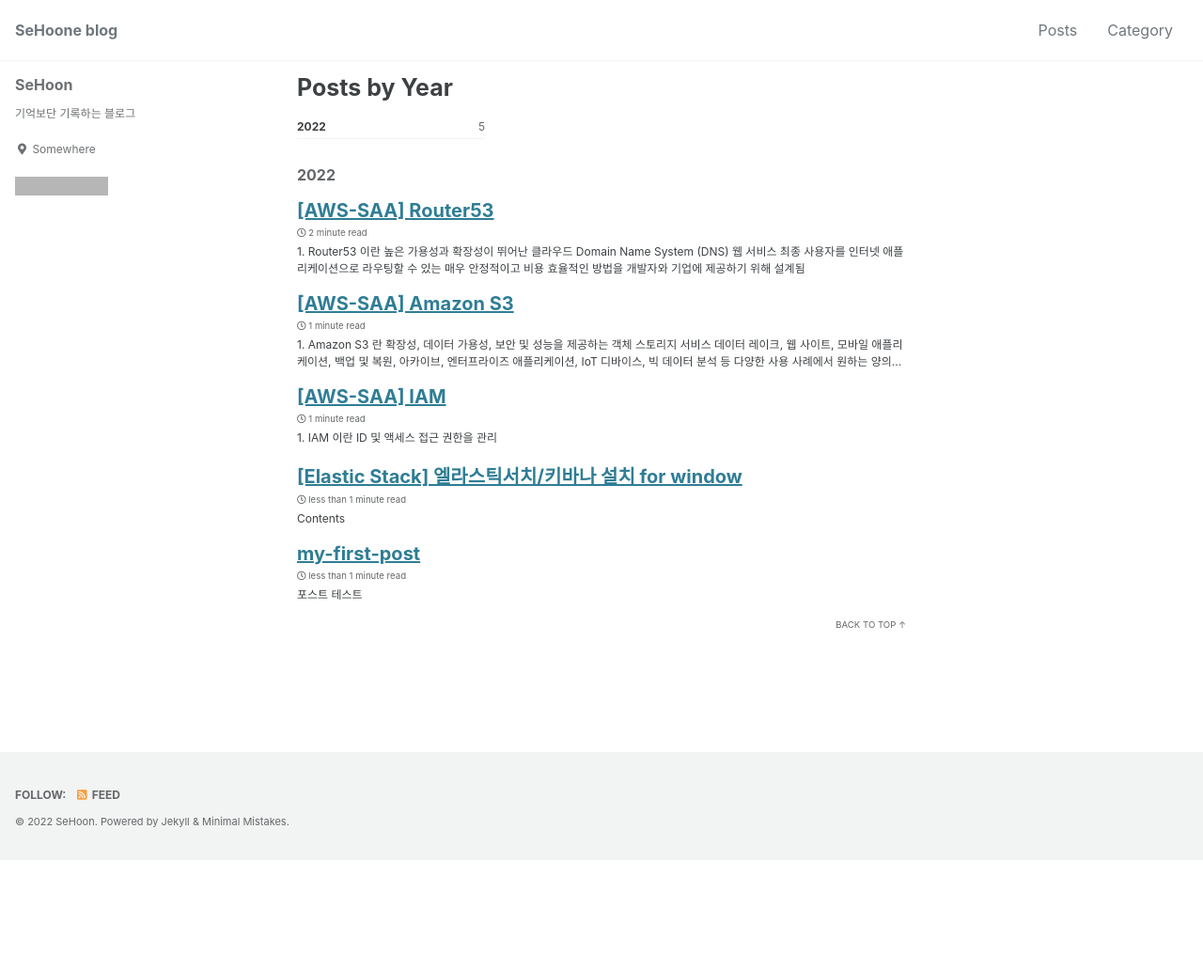
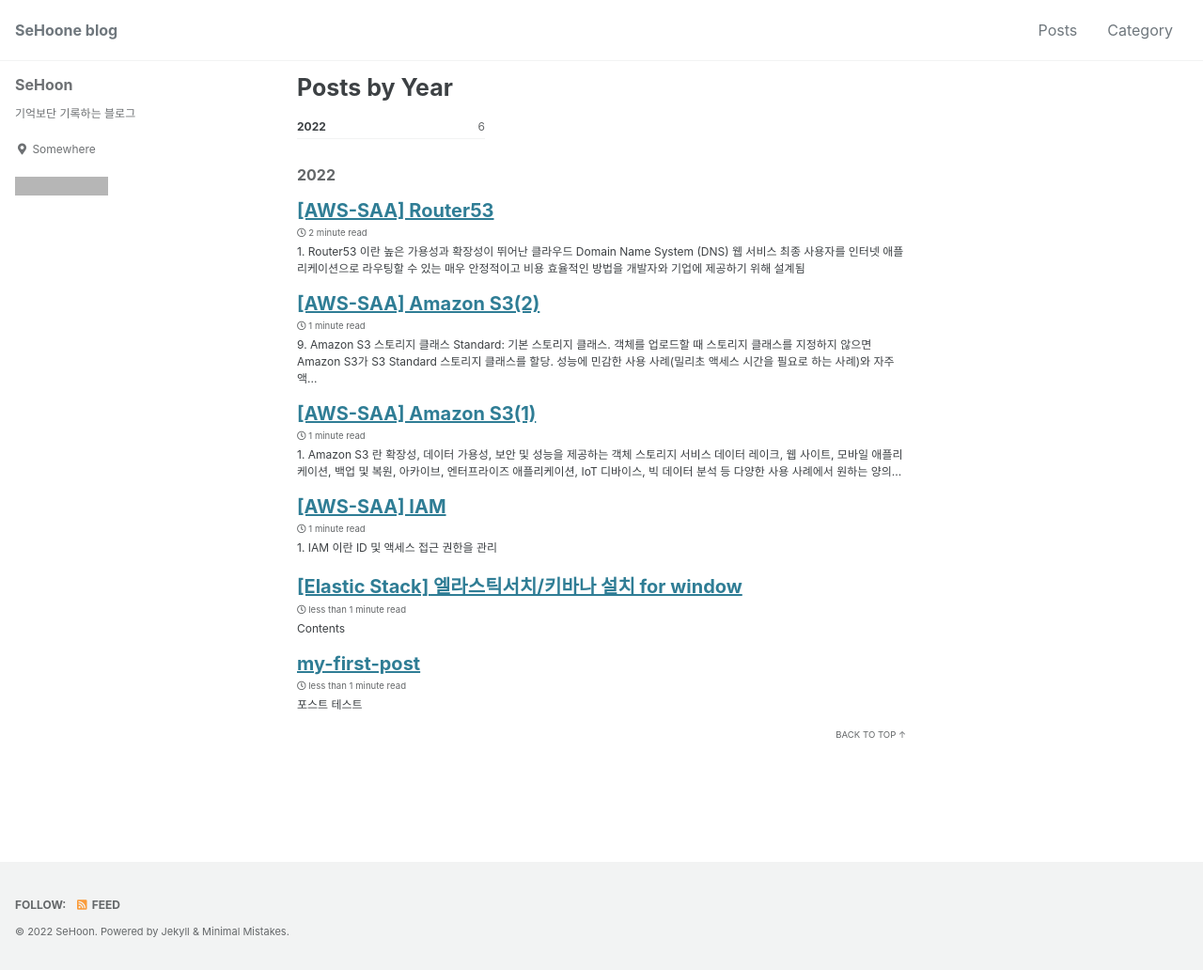
Before and after one commit to sehoone/sehoone.github.io, a Jekyll site: the page built from _pages/year-archive.md, in a window 1280 px wide. Shown: the whole page at 94% size. Built offline with Jekyll 4.4.1, drawn with Linux system fonts in a browser that asks for light colours; cached includes are drawn as plain includes; before the commit the page ends 915 px from its top, so only the background shows below that; part of the change alters nothing that is shown; grey boxes are pictures that could not be loaded.

Commit message:
add-s3-storage-class

```diff
--- a/_posts/2022-05-29-aws-saa-amazon-s3.md
+++ b/_posts/2022-05-29-aws-saa-amazon-s3-1.md
@@ -1,5 +1,5 @@
 ---
-title: "[AWS-SAA] Amazon S3"
+title: "[AWS-SAA] Amazon S3(1)"
 last_modified_at: 2022-06-01T16:01:04-04:00
 categories:
   - AWS-SAA
--- /dev/null
+++ b/_posts/2022-05-29-aws-saa-amazon-s3-2.md
@@ -0,0 +1,25 @@
+---
+title: "[AWS-SAA] Amazon S3(2)"
+last_modified_at: 2022-06-01T16:01:04-04:00
+categories:
+  - AWS-SAA
+tags:
+  - update
+toc: true
+toc_label: "AWS-SAA"
+---
+
+## 9. Amazon S3 스토리지 클래스
+- **Standard**: 기본 스토리지 클래스. 객체를 업로드할 때 스토리지 클래스를 지정하지 않으면 Amazon S3가 S3 Standard 스토리지 클래스를 할당. 성능에 민감한 사용 사례(밀리초 액세스 시간을 필요로 하는 사례)와 자주 액세스되는 데이터에 사용. ex. 빅데이터분식, 모바일/게임 어플리케이션, 컨텐츠 배포
+- **Standard-Infrequent Access**: 객체 데이터를 지리적으로 분리된 여러 개의 가용 영역(AZ)에 중복되게 저장(S3 Standard 스토리지 클래스와 유사). S3 Standard-IA 객체는 가용 영역의 손실에 대한 복원력이 있어서 이 스토리지 클래스는 S3 One Zone-IA 클래스보다 뛰어난 가용성 및 복원성을 제공.
+- **One Zone-Infrequent Access**: 객체 데이터를 하나의 가용 영역에만 저장하므로 S3 Standard-IA보다 더 저렴. 그러나 데이터는 지진 및 홍수와 같은 재해에 의한 가용 영역의 물리적 손실에 대해서는 복원성이 없음.
+- **Glacier Instant Retrieva**: 거의 액세스하지 않고 밀리초 단위로 검색해야 하는 데이터를 아카이브하는 데 사용. S3 Standard-IA 스토리지 클래스와 동일한 대기 시간 및 처리량 성능으로 S3 Standard-IA 스토리지 클래스보다 비용이 저렴. S3 Glacier Instant Retrieval은 S3 Standard-IA보다 데이터 액세스 비용이 더 높음.
+- **Glacier Flexible Retrieva**: 분 단위로 데이터의 일부를 검색해야 하는 아카이브에 사용. S3 Glacier Flexible Retrieval 스토리지 클래스에 저장된 데이터는 최소 스토리지 기간이 90일이며 신속 검색을 사용하여 최소 1~5분 이내에 액세스할 수 있음
+- **Glacier Deep Archive**: 거의 액세스할 필요가 없는 데이터를 보관할 때 사용. S3 Glacier Deep Archive 스토리지 클래스에 저장된 데이터의 최소 스토리지 기간은 180일이고 기본 검색 시간은 12시간. 가장 저렴한 스토리지 옵션
+- **Intelligent Tierin**: 성능 영향 또는 운영 오버헤드 없이 가장 비용 효과적인 액세스 계층으로 데이터를 자동으로 이동하여 스토리지 비용을 최적화하기 위해 설계된 Amazon S3 스토리지 클래스. 변경되는 또는 알 수 없는 액세스 패턴으로 데이터를 자동으로 최적화함
+
+## 10. Amazon S3 스토리지 클래스간 이동
+- 스토리지 클래스간에 개체를 전환할 수 있음
+- 자주 접근하지 않는 객체의 경우 STANDARD_IA로 이동 > 자주 접근하지 않는 객체의 경우 STANDARD_IA or DEEP_ARCHIVE 로 이동
+- 수명 주기 구성을 사용하여 객체 이동을 자동화 할 수 있다.
+![image](/assets/images/amzon-s3/storage-life-cycle.png){: width="80%" height="80%"}
```
Also changed, not shown: assets/images/amzon-s3/storage-life-cycle.png (added).
